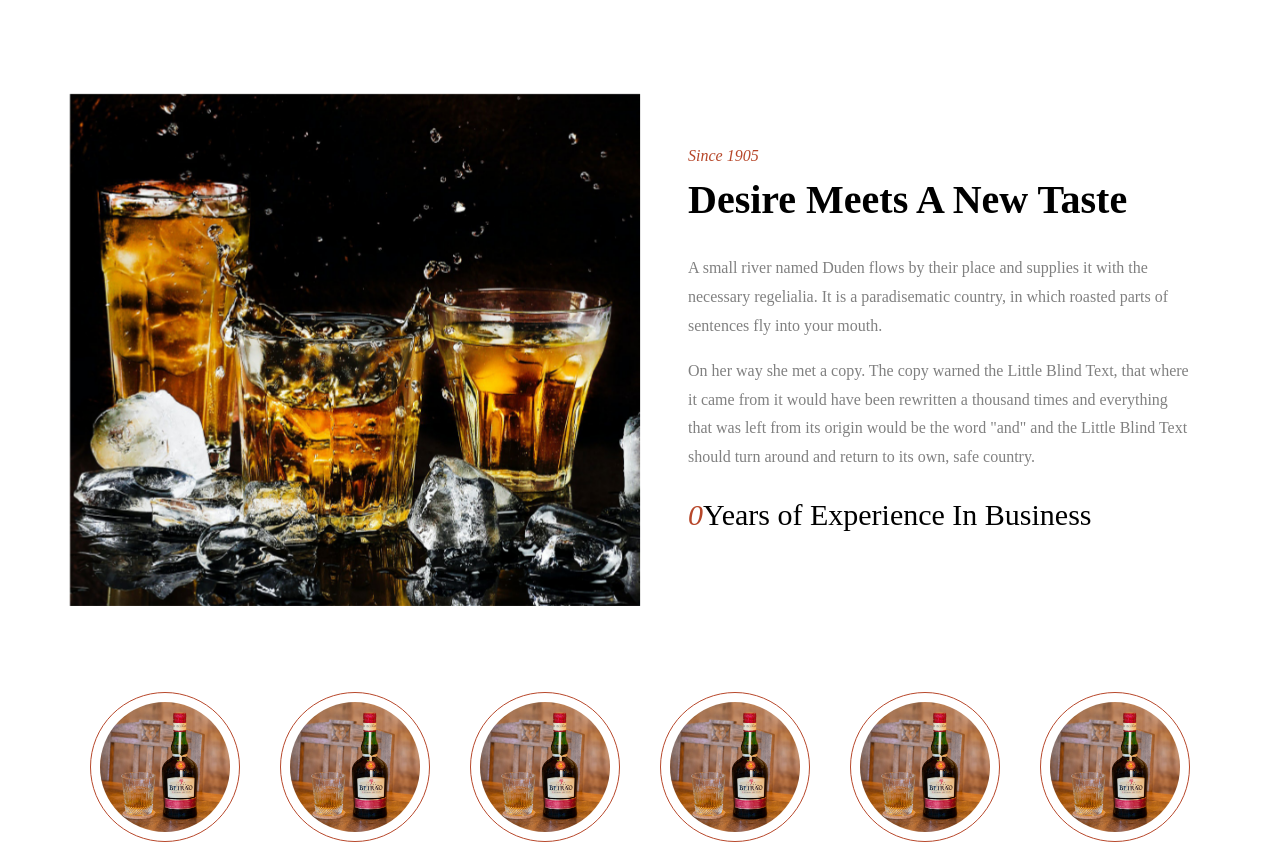
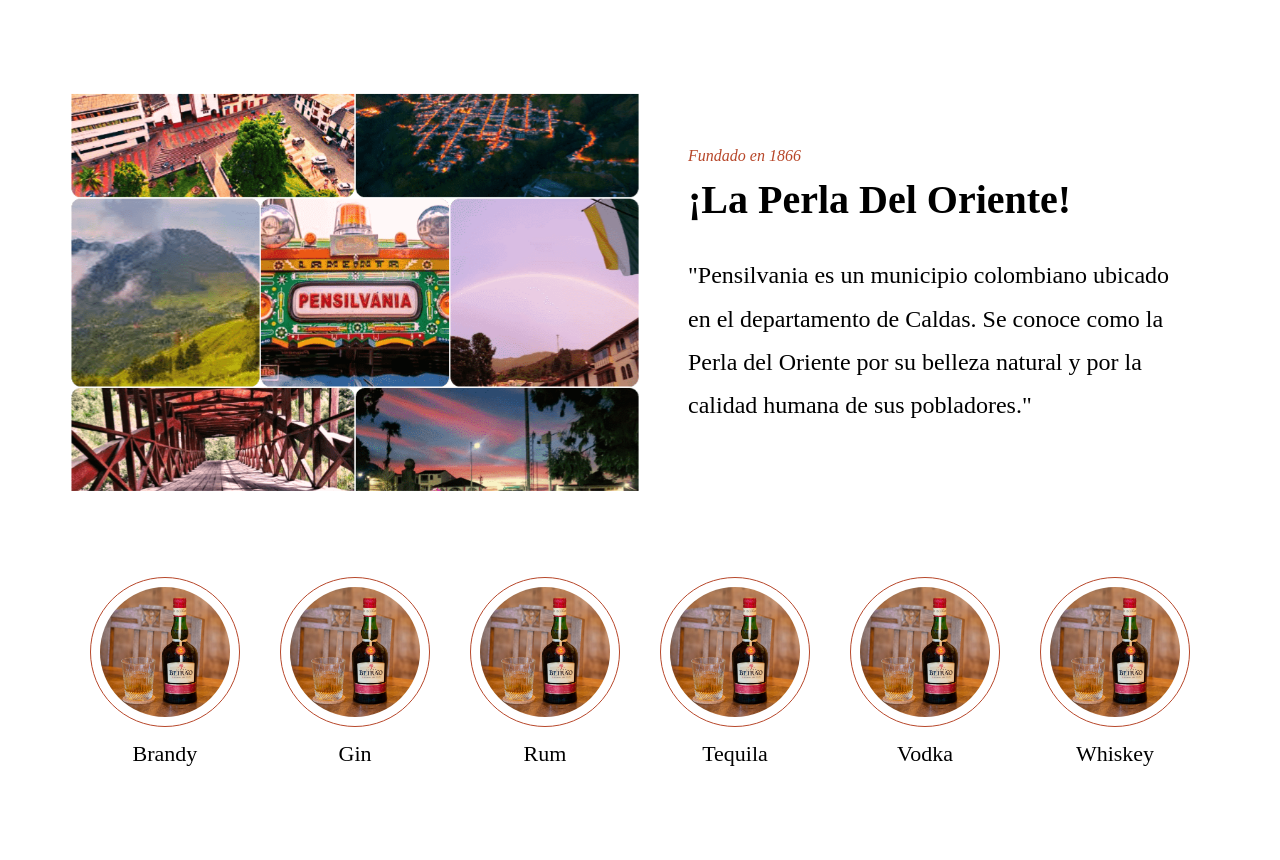
Before and after one commit to CarlosArturo19/prospercity, a Vue app: page /#/ in a window 1280 px wide. Shown: the part 951-1811 px from the top of the page. Built offline with nearby package versions, Linux system fonts and the light colour scheme.

Commit message:
antes de colocarle el active

```diff
--- a/src/components/AboutSection.vue
+++ b/src/components/AboutSection.vue
@@ -6,18 +6,11 @@
                 </div>
                 <div class="col-md-6 wrap-about pl-md-5 ftco-animate py-5 fadeInUp ftco-animated">
                     <div class="heading-section">
-                        <span class="subheading">Since 1905</span>
-                        <h2 class="mb-4">Desire Meets A New Taste</h2>
-
-                        <p>A small river named Duden flows by their place and supplies it with the necessary regelialia.
-                            It is a paradisematic country, in which roasted parts of sentences fly into your mouth.</p>
-                        <p>On her way she met a copy. The copy warned the Little Blind Text, that where it came from it
-                            would have been rewritten a thousand times and everything that was left from its origin
-                            would be the word "and" and the Little Blind Text should turn around and return to its own,
-                            safe country.</p>
-                        <p class="year">
-                            <strong class="number" data-number='115'>0</strong>
-                            <span>Years of Experience In Business</span>
+                        <span class="subheading">Fundado en 1866</span>
+                        <h2 class="mb-4">¡La Perla Del Oriente!</h2>
+                        <p class="description">
+                            "Pensilvania es un municipio colombiano ubicado en el departamento de Caldas.
+                            Se conoce como la Perla del Oriente por su belleza natural y por la calidad humana de sus pobladores."
                         </p>
                     </div>
 
@@ -37,6 +30,12 @@
 
 <style>
     .img-about{
-        background-image: url('../assets/images/about.jpg');
+        background-image: url('../assets/images/collage-pensilvania-min.png');
+    }
+
+    .description
+    {
+        font-size: x-large;
+        color: black;
     }
 </style>
```
Also changed, not shown: src/assets/images/collage-pensilvania-min.png (added), src/assets/images/collage-pensilvania.png (deleted).
